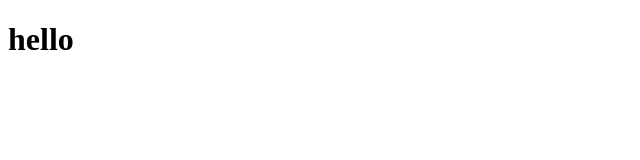
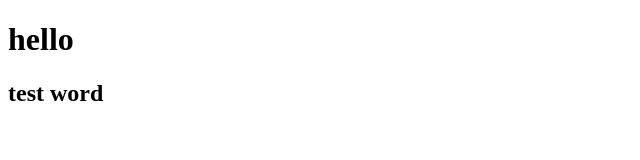
Before and after one commit to codefundamentals1/Localrepo, a plain HTML site: page index.html in a window 1280 px wide. Shown: the whole page, without its empty margins (0-640 px from the left). Drawn offline with Linux system fonts and the light colour scheme.

Commit message:
added new file and modified

```diff
--- a/index.html
+++ b/index.html
@@ -7,5 +7,6 @@
 </head>
 <body>
     <h1>hello</h1>
+    <h2>test word</h2>
 </body>
 </html>
```
Also changed, not shown: hii.txt (added).
